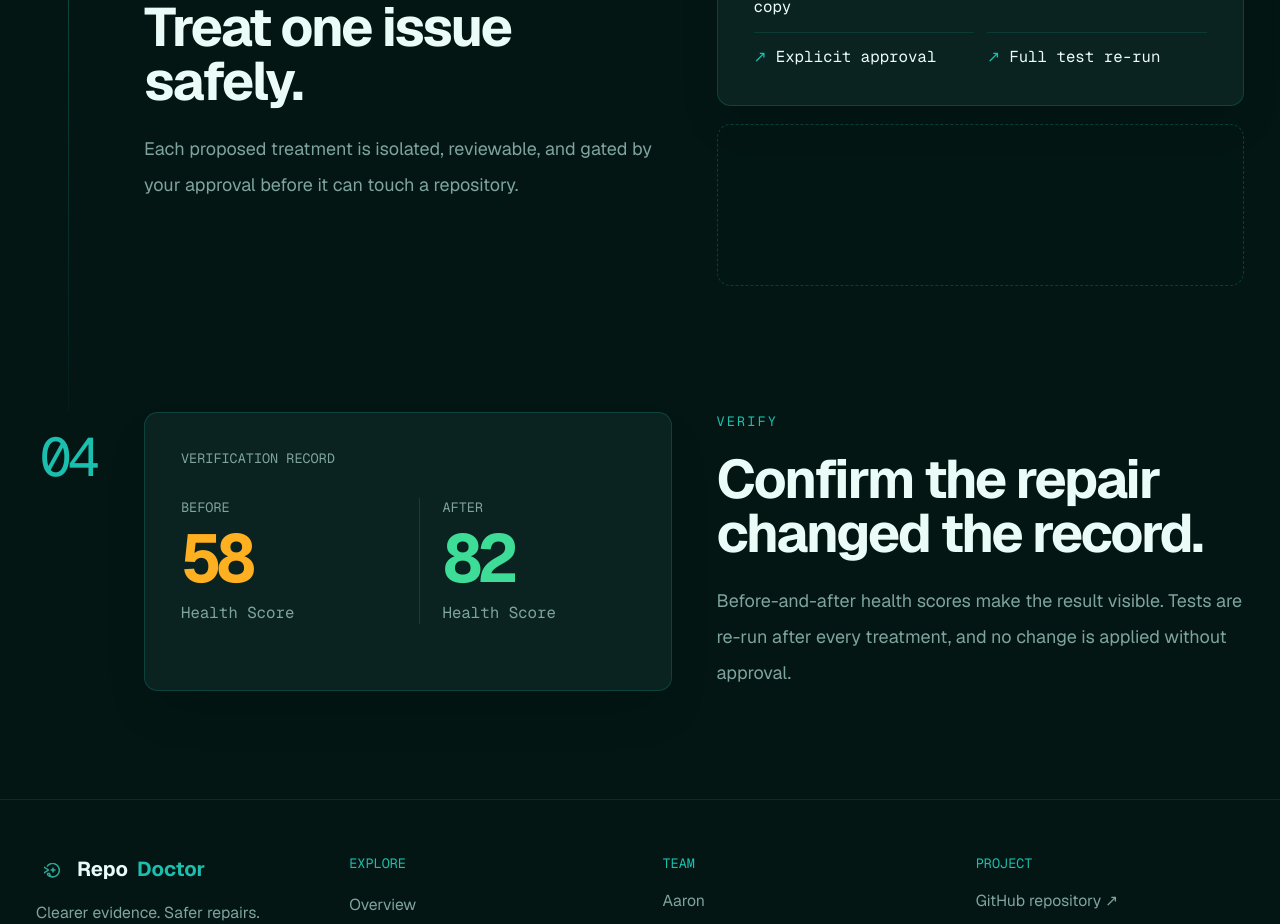
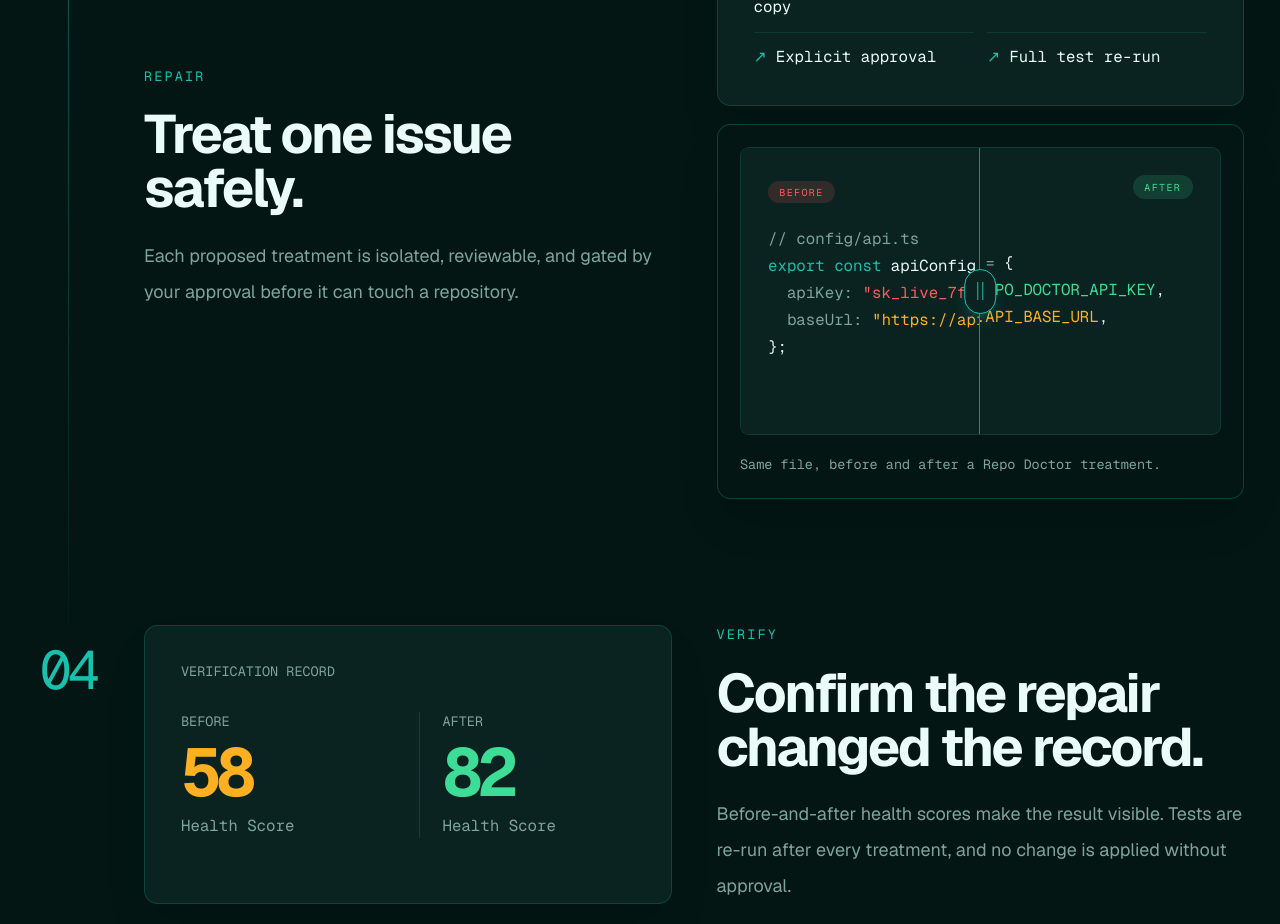
Before and after one commit to ShadowEsu/OpenAIHack-Repo_Doctor, a Next.js app in the folder website/: page /features in a window 1280 px wide. Shown: the part 1640-2564 px from the top of the page. Built offline with nearby package versions, Linux system fonts and the light colour scheme.

Commit message:
add Before/After X-ray Slider

```diff
--- /dev/null
+++ b/website/components/XraySlider.tsx
@@ -0,0 +1,108 @@
+"use client";
+
+import { useRef, useState } from "react";
+
+const clampPosition = (value: number) => Math.min(100, Math.max(0, value));
+
+function CodeSnippet({ version }: { version: "before" | "after" }) {
+  const isBefore = version === "before";
+
+  return (
+    <pre className="m-0 overflow-hidden font-mono text-xs leading-6 text-text-primary sm:text-sm">
+      <code>
+        <span className="text-text-muted">// config/api.ts</span>{"\n"}
+        <span className="text-accent">export const</span> <span className="text-text-primary">apiConfig</span> <span className="text-text-muted">=</span> <span className="text-text-primary">&#123;</span>{"\n"}
+        {isBefore ? (
+          <>
+            {"  "}<span className="text-text-muted">apiKey:</span> <span className="text-status-critical">&quot;sk_live_7f3a...&quot;</span>,{"\n"}
+            {"  "}<span className="text-text-muted">baseUrl:</span> <span className="text-status-warning">&quot;https://api.example.com&quot;</span>,{"\n"}
+          </>
+        ) : (
+          <>
+            {"  "}<span className="text-text-muted">apiKey:</span> <span className="text-status-success">process.env.REPO_DOCTOR_API_KEY</span>,{"\n"}
+            {"  "}<span className="text-text-muted">baseUrl:</span> <span className="text-status-warning">process.env.API_BASE_URL</span>,{"\n"}
+          </>
+        )}
+        <span className="text-text-primary">&#125;;</span>
+      </code>
+    </pre>
+  );
+}
+
+export function XraySlider() {
+  const [position, setPosition] = useState(50);
+  const sliderRef = useRef<HTMLDivElement>(null);
+
+  const updateFromPointer = (clientX: number) => {
+    const bounds = sliderRef.current?.getBoundingClientRect();
+    if (!bounds) return;
+    setPosition(clampPosition(((clientX - bounds.left) / bounds.width) * 100));
+  };
+
+  const handleKeyDown = (event: React.KeyboardEvent<HTMLDivElement>) => {
+    const step = event.shiftKey ? 10 : 5;
+    let nextPosition: number | null = null;
+
+    if (event.key === "ArrowLeft" || event.key === "ArrowDown") nextPosition = position - step;
+    if (event.key === "ArrowRight" || event.key === "ArrowUp") nextPosition = position + step;
+    if (event.key === "Home") nextPosition = 0;
+    if (event.key === "End") nextPosition = 100;
+
+    if (nextPosition !== null) {
+      event.preventDefault();
+      setPosition(clampPosition(nextPosition));
+    }
+  };
+
+  return (
+    <figure className="rounded-xl border border-accent/25 bg-background p-4 shadow-2xl shadow-black/20 sm:p-5">
+      <div ref={sliderRef} className="relative isolate min-h-56 overflow-hidden rounded-lg border border-accent/15 bg-background-elevated sm:min-h-64">
+        <div className="absolute inset-0 p-5 sm:p-6">
+          <div className="mb-5 flex items-center justify-between">
+            <span className="rounded-full bg-status-critical/15 px-2.5 py-1 font-mono text-[10px] uppercase tracking-[.14em] text-status-critical">Before</span>
+            <span className="rounded-full bg-status-success/15 px-2.5 py-1 font-mono text-[10px] uppercase tracking-[.14em] text-status-success">After</span>
+          </div>
+          <CodeSnippet version="after" />
+        </div>
+
+        <div className="pointer-events-none absolute inset-y-0 left-0 z-10 overflow-hidden border-r border-status-critical/70 bg-background-elevated" style={{ width: `${position}%` }}>
+          <div className="min-w-[18rem] p-5 sm:min-w-[22rem] sm:p-6">
+            <div className="mb-5">
+              <span className="rounded-full bg-status-critical/15 px-2.5 py-1 font-mono text-[10px] uppercase tracking-[.14em] text-status-critical">Before</span>
+            </div>
+            <CodeSnippet version="before" />
+          </div>
+        </div>
+
+        <div
+          aria-label="Before and after code comparison divider"
+          aria-orientation="horizontal"
+          aria-valuemax={100}
+          aria-valuemin={0}
+          aria-valuenow={Math.round(position)}
+          aria-valuetext={`${Math.round(position)}% before code visible`}
+          className="absolute inset-y-0 z-20 flex w-11 -translate-x-1/2 touch-none cursor-ew-resize items-center justify-center focus-visible:outline focus-visible:outline-2 focus-visible:outline-accent focus-visible:outline-offset-2"
+          role="slider"
+          style={{ left: `${position}%` }}
+          tabIndex={0}
+          onKeyDown={handleKeyDown}
+          onPointerDown={(event) => {
+            event.currentTarget.setPointerCapture(event.pointerId);
+            updateFromPointer(event.clientX);
+          }}
+          onPointerMove={(event) => {
+            if (event.currentTarget.hasPointerCapture(event.pointerId)) updateFromPointer(event.clientX);
+          }}
+        >
+          <span className="flex h-10 w-7 items-center justify-center rounded-full border border-accent bg-background-elevated shadow-lg shadow-accent/20 transition-transform duration-150 ease-out hover:scale-105 focus-visible:ring-2 focus-visible:ring-accent">
+            <span aria-hidden="true" className="flex gap-1">
+              <span className="h-4 w-px bg-accent" />
+              <span className="h-4 w-px bg-accent" />
+            </span>
+          </span>
+        </div>
+      </div>
+      <figcaption className="mt-4 font-mono text-xs leading-5 text-text-muted">Same file, before and after a Repo Doctor treatment.</figcaption>
+    </figure>
+  );
+}
--- a/website/components/features/FeaturesBento.tsx
+++ b/website/components/features/FeaturesBento.tsx
@@ -1,6 +1,7 @@
 "use client";
 
 import { DiagnosisReportCard } from "@/components/DiagnosisReportCard";
+import { XraySlider } from "@/components/XraySlider";
 import { interactionClasses } from "@/lib/interaction-classes";
 import { motion, useReducedMotion } from "framer-motion";
 
@@ -91,8 +92,7 @@ export function FeaturesBento() {
                 ))}
               </ul>
             </article>
-            {/* X-ray slider goes here — Phase 7.7 */}
-            <div aria-label="Reserved space for the X-ray slider" className="min-h-36 rounded-xl border border-dashed border-accent/25 bg-background/50" />
+            <XraySlider />
           </div>
         </motion.section>
 
```
